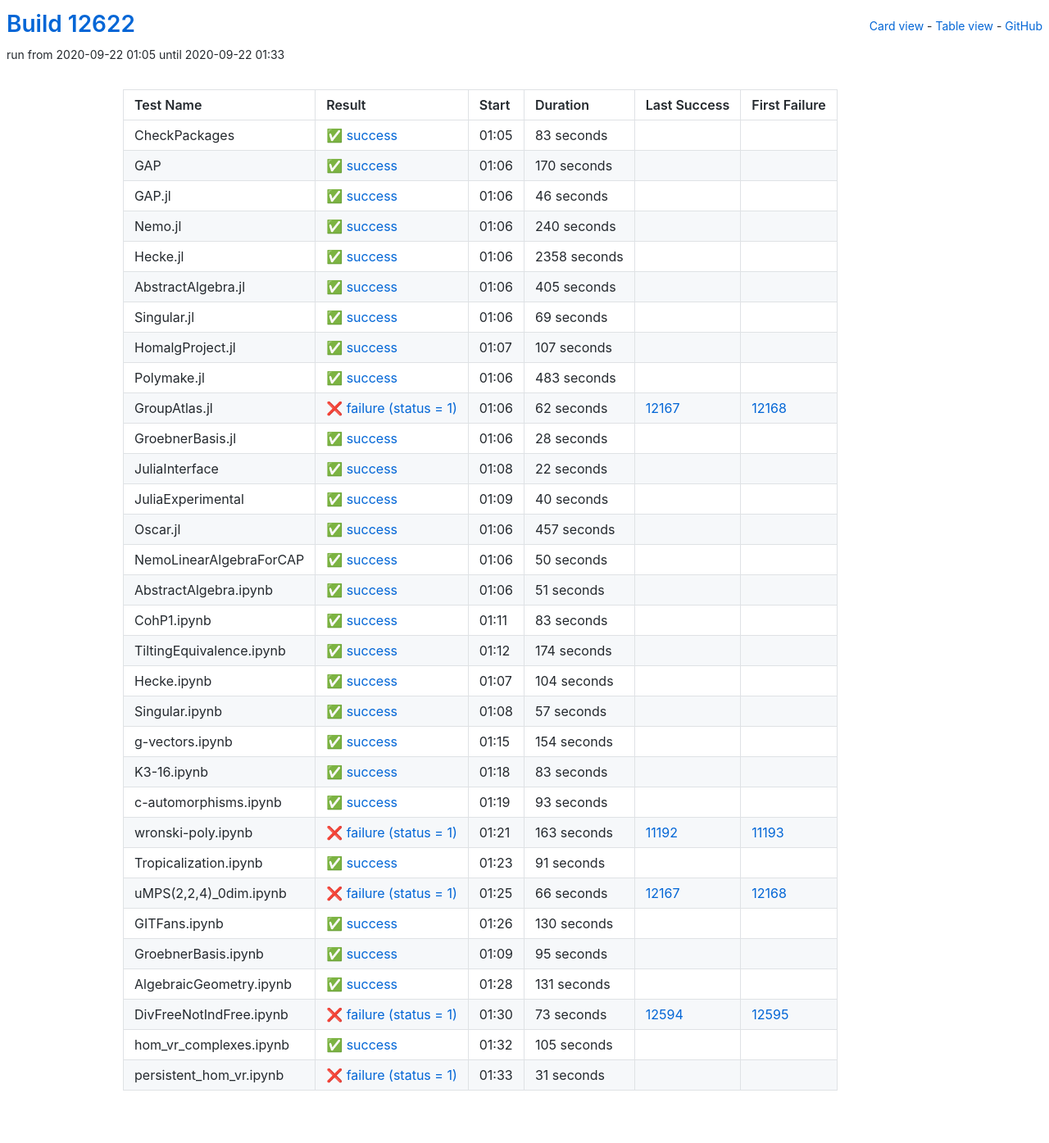
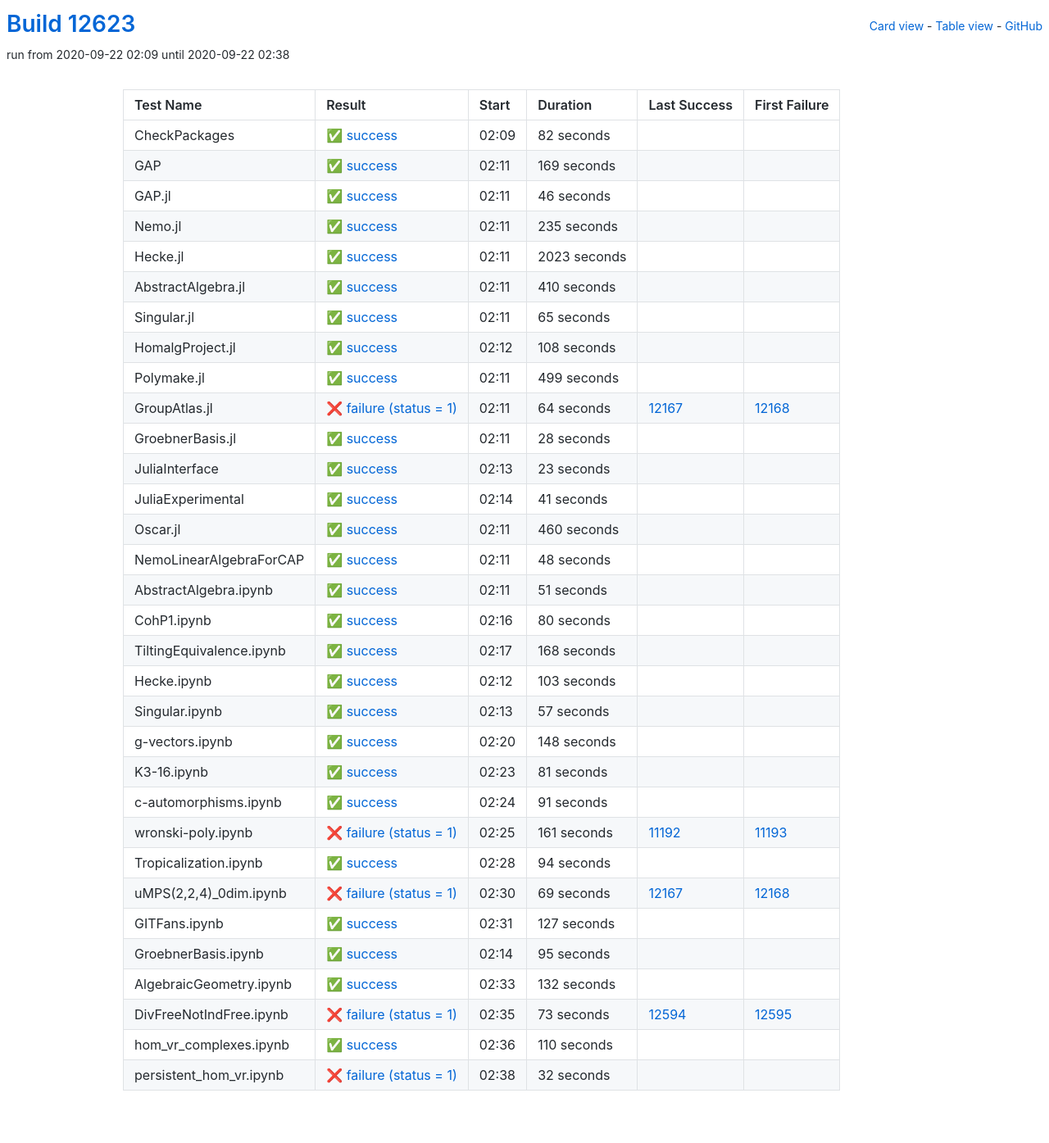
Before and after one commit to oscar-system/oscar-ci-status, a Jekyll site: the page built from table.html, in a window 1280 px wide. Shown: the whole page at 82% size. Built offline with Jekyll 4.4.1, drawn with Linux system fonts in a browser that asks for light colours.

Commit message:
Build #12623

```diff
--- a/_data/ci.yml
+++ b/_data/ci.yml
@@ -1,6 +1,6 @@
 ---
-build: 12622
-build_url: https://oscarci.mathematik.uni-kl.de/job/oscar/12622/
+build: 12623
+build_url: https://oscarci.mathematik.uni-kl.de/job/oscar/12623/
 job: oscar
 organization: oscar-system
 repo: oscar-ci-status
@@ -8,32 +8,32 @@ repourl: https://github.com/oscar-system/oscar-ci-status
 tests:
 - name: CheckPackages
   id: checkpackages
-  log: https://oscarci.mathematik.uni-kl.de/job/oscar/12622/artifact/logs/build-12622/CheckPackages.log
-  start: 2020-09-22 01:05
+  log: https://oscarci.mathematik.uni-kl.de/job/oscar/12623/artifact/logs/build-12623/CheckPackages.log
+  start: 2020-09-22 02:09
   success: true
   exitcode: 0
   status: success
-  duration: 83
+  duration: 82
   last_success: false
   last_success_url:
   first_failure: false
   first_failure_url:
 - name: GAP
   id: gap
-  log: https://oscarci.mathematik.uni-kl.de/job/oscar/12622/artifact/logs/build-12622/GAP.log
-  start: 2020-09-22 01:06
+  log: https://oscarci.mathematik.uni-kl.de/job/oscar/12623/artifact/logs/build-12623/GAP.log
+  start: 2020-09-22 02:11
   success: true
   exitcode: 0
   status: success
-  duration: 170
+  duration: 169
   last_success: false
   last_success_url:
   first_failure: false
   first_failure_url:
 - name: GAP.jl
   id: gap-jl
-  log: https://oscarci.mathematik.uni-kl.de/job/oscar/12622/artifact/logs/build-12622/GAP.jl.log
-  start: 2020-09-22 01:06
+  log: https://oscarci.mathematik.uni-kl.de/job/oscar/12623/artifact/logs/build-12623/GAP.jl.log
+  start: 2020-09-22 02:11
   success: true
   exitcode: 0
   status: success
@@ -44,92 +44,92 @@ tests:
   first_failure_url:
 - name: Nemo.jl
   id: nemo-jl
-  log: https://oscarci.mathematik.uni-kl.de/job/oscar/12622/artifact/logs/build-12622/Nemo.jl.log
-  start: 2020-09-22 01:06
+  log: https://oscarci.mathematik.uni-kl.de/job/oscar/12623/artifact/logs/build-12623/Nemo.jl.log
+  start: 2020-09-22 02:11
   success: true
   exitcode: 0
   status: success
-  duration: 240
+  duration: 235
   last_success: false
   last_success_url:
   first_failure: false
   first_failure_url:
 - name: Hecke.jl
   id: hecke-jl
-  log: https://oscarci.mathematik.uni-kl.de/job/oscar/12622/artifact/logs/build-12622/Hecke.jl.log
-  start: 2020-09-22 01:06
+  log: https://oscarci.mathematik.uni-kl.de/job/oscar/12623/artifact/logs/build-12623/Hecke.jl.log
+  start: 2020-09-22 02:11
   success: true
   exitcode: 0
   status: success
-  duration: 2358
+  duration: 2023
   last_success: false
   last_success_url:
   first_failure: false
   first_failure_url:
 - name: AbstractAlgebra.jl
   id: abstractalgebra-jl
-  log: https://oscarci.mathematik.uni-kl.de/job/oscar/12622/artifact/logs/build-12622/AbstractAlgebra.jl.log
-  start: 2020-09-22 01:06
+  log: https://oscarci.mathematik.uni-kl.de/job/oscar/12623/artifact/logs/build-12623/AbstractAlgebra.jl.log
+  start: 2020-09-22 02:11
   success: true
   exitcode: 0
   status: success
-  duration: 405
+  duration: 410
   last_success: false
   last_success_url:
   first_failure: false
   first_failure_url:
 - name: Singular.jl
   id: singular-jl
-  log: https://oscarci.mathematik.uni-kl.de/job/oscar/12622/artifact/logs/build-12622/Singular.jl.log
-  start: 2020-09-22 01:06
+  log: https://oscarci.mathematik.uni-kl.de/job/oscar/12623/artifact/logs/build-12623/Singular.jl.log
+  start: 2020-09-22 02:11
   success: true
   exitcode: 0
   status: success
-  duration: 69
+  duration: 65
   last_success: false
   last_success_url:
   first_failure: false
   first_failure_url:
 - name: HomalgProject.jl
   id: homalgproject-jl
-  log: https://oscarci.mathematik.uni-kl.de/job/oscar/12622/artifact/logs/build-12622/HomalgProject.jl.log
-  start: 2020-09-22 01:07
+  log: https://oscarci.mathematik.uni-kl.de/job/oscar/12623/artifact/logs/build-12623/HomalgProject.jl.log
+  start: 2020-09-22 02:12
   success: true
   exitcode: 0
   status: success
-  duration: 107
+  duration: 108
   last_success: false
   last_success_url:
   first_failure: false
   first_failure_url:
 - name: Polymake.jl
   id: polymake-jl
-  log: https://oscarci.mathematik.uni-kl.de/job/oscar/12622/artifact/logs/build-12622/Polymake.jl.log
-  start: 2020-09-22 01:06
+  log: https://oscarci.mathematik.uni-kl.de/job/oscar/12623/artifact/logs/build-12623/Polymake.jl.log
+  start: 2020-09-22 02:11
   success: true
   exitcode: 0
   status: success
-  duration: 483
+  duration: 499
   last_success: false
   last_success_url:
   first_failure: false
   first_failure_url:
 - name: GroupAtlas.jl
   id: groupatlas-jl
-  log: https://oscarci.mathematik.uni-kl.de/job/oscar/12622/artifact/logs/build-12622/GroupAtlas.jl.log
-  start: 2020-09-22 01:06
+  log: https://oscarci.mathematik.uni-kl.de/job/oscar/12623/artifact/logs/build-12623/GroupAtlas.jl.log
+  start: 2020-09-22 02:11
   success: false
   exitcode: 1
   status: failure
-  duration: 62
+  duration: 64
   last_success: 12167
   last_success_url: https://oscarci.mathematik.uni-kl.de/job/oscar/12167/
   first_failure: 12168
   first_failure_url: https://oscarci.mathematik.uni-kl.de/job/oscar/12168/
 - name: GroebnerBasis.jl
   id: groebnerbasis-jl
-  log: https://oscarci.mathematik.uni-kl.de/job/oscar/12622/artifact/logs/build-12622/GroebnerBasis.jl.log
-  start: 2020-09-22 01:06
+  log: https://oscarci.mathematik.uni-kl.de/job/oscar/12623/artifact/logs/build-12623/GroebnerBasis.jl.log
+  start: 2020-09-22 02:11
   success: true
   exitcode: 0
   status: success
@@ -140,56 +140,56 @@ tests:
   first_failure_url:
 - name: JuliaInterface
   id: juliainterface
-  log: https://oscarci.mathematik.uni-kl.de/job/oscar/12622/artifact/logs/build-12622/JuliaInterface.log
-  start: 2020-09-22 01:08
+  log: https://oscarci.mathematik.uni-kl.de/job/oscar/12623/artifact/logs/build-12623/JuliaInterface.log
+  start: 2020-09-22 02:13
   success: true
   exitcode: 0
   status: success
-  duration: 22
+  duration: 23
   last_success: false
   last_success_url:
   first_failure: false
   first_failure_url:
 - name: JuliaExperimental
   id: juliaexperimental
-  log: https://oscarci.mathematik.uni-kl.de/job/oscar/12622/artifact/logs/build-12622/JuliaExperimental.log
-  start: 2020-09-22 01:09
+  log: https://oscarci.mathematik.uni-kl.de/job/oscar/12623/artifact/logs/build-12623/JuliaExperimental.log
+  start: 2020-09-22 02:14
   success: true
   exitcode: 0
   status: success
-  duration: 40
+  duration: 41
   last_success: false
   last_success_url:
   first_failure: false
   first_failure_url:
 - name: Oscar.jl
   id: oscar-jl
-  log: https://oscarci.mathematik.uni-kl.de/job/oscar/12622/artifact/logs/build-12622/Oscar.jl.log
-  start: 2020-09-22 01:06
+  log: https://oscarci.mathematik.uni-kl.de/job/oscar/12623/artifact/logs/build-12623/Oscar.jl.log
+  start: 2020-09-22 02:11
   success: true
   exitcode: 0
   status: success
-  duration: 457
+  duration: 460
   last_success: false
   last_success_url:
   first_failure: false
   first_failure_url:
 - name: NemoLinearAlgebraForCAP
   id: nemolinearalgebraforcap
-  log: https://oscarci.mathematik.uni-kl.de/job/oscar/12622/artifact/logs/build-12622/NemoLinearAlgebraForCAP.log
-  start: 2020-09-22 01:06
+  log: https://oscarci.mathematik.uni-kl.de/job/oscar/12623/artifact/logs/build-12623/NemoLinearAlgebraForCAP.log
+  start: 2020-09-22 02:11
   success: true
   exitcode: 0
   status: success
-  duration: 50
+  duration: 48
   last_success: false
   last_success_url:
   first_failure: false
   first_failure_url:
 - name: AbstractAlgebra.ipynb
   id: abstractalgebra-ipynb
-  log: https://oscarci.mathematik.uni-kl.de/job/oscar/12622/artifact/logs/build-12622/AbstractAlgebra.ipynb.log
-  start: 2020-09-22 01:06
+  log: https://oscarci.mathematik.uni-kl.de/job/oscar/12623/artifact/logs/build-12623/AbstractAlgebra.ipynb.log
+  start: 2020-09-22 02:11
   success: true
   exitcode: 0
   status: success
@@ -200,44 +200,44 @@ tests:
   first_failure_url:
 - name: CohP1.ipynb
   id: cohp1-ipynb
-  log: https://oscarci.mathematik.uni-kl.de/job/oscar/12622/artifact/logs/build-12622/CohP1.ipynb.log
-  start: 2020-09-22 01:11
+  log: https://oscarci.mathematik.uni-kl.de/job/oscar/12623/artifact/logs/build-12623/CohP1.ipynb.log
+  start: 2020-09-22 02:16
   success: true
   exitcode: 0
   status: success
-  duration: 83
+  duration: 80
   last_success: false
   last_success_url:
   first_failure: false
   first_failure_url:
 - name: TiltingEquivalence.ipynb
   id: tiltingequivalence-ipynb
-  log: https://oscarci.mathematik.uni-kl.de/job/oscar/12622/artifact/logs/build-12622/TiltingEquivalence.ipynb.log
-  start: 2020-09-22 01:12
+  log: https://oscarci.mathematik.uni-kl.de/job/oscar/12623/artifact/logs/build-12623/TiltingEquivalence.ipynb.log
+  start: 2020-09-22 02:17
   success: true
   exitcode: 0
   status: success
-  duration: 174
+  duration: 168
   last_success: false
   last_success_url:
   first_failure: false
   first_failure_url:
 - name: Hecke.ipynb
   id: hecke-ipynb
-  log: https://oscarci.mathematik.uni-kl.de/job/oscar/12622/artifact/logs/build-12622/Hecke.ipynb.log
-  start: 2020-09-22 01:07
+  log: https://oscarci.mathematik.uni-kl.de/job/oscar/12623/artifact/logs/build-12623/Hecke.ipynb.log
+  start: 2020-09-22 02:12
   success: true
   exitcode: 0
   status: success
-  duration: 104
+  duration: 103
   last_success: false
   last_success_url:
   first_failure: false
   first_failure_url:
 - name: Singular.ipynb
   id: singular-ipynb
-  log: https://oscarci.mathematik.uni-kl.de/job/oscar/12622/artifact/logs/build-12622/Singular.ipynb.log
-  start: 2020-09-22 01:08
+  log: https://oscarci.mathematik.uni-kl.de/job/oscar/12623/artifact/logs/build-12623/Singular.ipynb.log
+  start: 2020-09-22 02:13
   success: true
   exitcode: 0
   status: success
@@ -248,56 +248,32 @@ tests:
   first_failure_url:
 - name: g-vectors.ipynb
   id: g-vectors-ipynb
-  log: https://oscarci.mathematik.uni-kl.de/job/oscar/12622/artifact/logs/build-12622/g-vectors.ipynb.log
-  start: 2020-09-22 01:15
+  log: https://oscarci.mathematik.uni-kl.de/job/oscar/12623/artifact/logs/build-12623/g-vectors.ipynb.log
+  start: 2020-09-22 02:20
   success: true
   exitcode: 0
   status: success
-  duration: 154
+  duration: 148
   last_success: false
   last_success_url:
   first_failure: false
   first_failure_url:
 - name: K3-16.ipynb
   id: k3-16-ipynb
-  log: https://oscarci.mathematik.uni-kl.de/job/oscar/12622/artifact/logs/build-12622/K3-16.ipynb.log
-  start: 2020-09-22 01:18
+  log: https://oscarci.mathematik.uni-kl.de/job/oscar/12623/artifact/logs/build-12623/K3-16.ipynb.log
+  start: 2020-09-22 02:23
   success: true
   exitcode: 0
   status: success
-  duration: 83
+  duration: 81
   last_success: false
   last_success_url:
   first_failure: false
   first_failure_url:
 - name: c-automorphisms.ipynb
   id: c-automorphisms-ipynb
-  log: https://oscarci.mathematik.uni-kl.de/job/oscar/12622/artifact/logs/build-12622/c-automorphisms.ipynb.log
-  start: 2020-09-22 01:19
-  success: true
-  exitcode: 0
-  status: success
-  duration: 93
-  last_success: false
-  last_success_url:
-  first_failure: false
-  first_failure_url:
-- name: wronski-poly.ipynb
-  id: wronski-poly-ipynb
-  log: https://oscarci.mathematik.uni-kl.de/job/oscar/12622/artifact/logs/build-12622/wronski-poly.ipynb.log
-  start: 2020-09-22 01:21
-  success: false
-  exitcode: 1
-  status: failure
-  duration: 163
-  last_success: 11192
-  last_success_url: https://oscarci.mathematik.uni-kl.de/job/oscar/11192/
-  first_failure: 11193
-  first_failure_url: https://oscarci.mathematik.uni-kl.de/job/oscar/11193/
-- name: Tropicalization.ipynb
-  id: tropicalization-ipynb
-  log: https://oscarci.mathematik.uni-kl.de/job/oscar/12622/artifact/logs/build-12622/Tropicalization.ipynb.log
-  start: 2020-09-22 01:23
+  log: https://oscarci.mathematik.uni-kl.de/job/oscar/12623/artifact/logs/build-12623/c-automorphisms.ipynb.log
+  start: 2020-09-22 02:24
   success: true
   exitcode: 0
   status: success
@@ -306,34 +282,58 @@ tests:
   last_success_url:
   first_failure: false
   first_failure_url:
-- name: uMPS(2,2,4)_0dim.ipynb
-  id: umps-2-2-4-0dim-ipynb
-  log: https://oscarci.mathematik.uni-kl.de/job/oscar/12622/artifact/logs/build-12622/uMPS-2-2-4-_0dim.ipynb.log
-  start: 2020-09-22 01:25
+- name: wronski-poly.ipynb
+  id: wronski-poly-ipynb
+  log: https://oscarci.mathematik.uni-kl.de/job/oscar/12623/artifact/logs/build-12623/wronski-poly.ipynb.log
+  start: 2020-09-22 02:25
   success: false
   exitcode: 1
   status: failure
-  duration: 66
+  duration: 161
+  last_success: 11192
+  last_success_url: https://oscarci.mathematik.uni-kl.de/job/oscar/11192/
+  first_failure: 11193
+  first_failure_url: https://oscarci.mathematik.uni-kl.de/job/oscar/11193/
+- name: Tropicalization.ipynb
+  id: tropicalization-ipynb
+  log: https://oscarci.mathematik.uni-kl.de/job/oscar/12623/artifact/logs/build-12623/Tropicalization.ipynb.log
+  start: 2020-09-22 02:28
+  success: true
+  exitcode: 0
+  status: success
+  duration: 94
+  last_success: false
+  last_success_url:
+  first_failure: false
+  first_failure_url:
+- name: uMPS(2,2,4)_0dim.ipynb
+  id: umps-2-2-4-0dim-ipynb
+  log: https://oscarci.mathematik.uni-kl.de/job/oscar/12623/artifact/logs/build-12623/uMPS-2-2-4-_0dim.ipynb.log
+  start: 2020-09-22 02:30
+  success: false
+  exitcode: 1
+  status: failure
+  duration: 69
   last_success: 12167
   last_success_url: https://oscarci.mathematik.uni-kl.de/job/oscar/12167/
   first_failure: 12168
   first_failure_url: https://oscarci.mathematik.uni-kl.de/job/oscar/12168/
 - name: GITFans.ipynb
   id: gitfans-ipynb
-  log: https://oscarci.mathematik.uni-kl.de/job/oscar/12622/artifact/logs/build-12622/GITFans.ipynb.log
-  start: 2020-09-22 01:26
+  log: https://oscarci.mathematik.uni-kl.de/job/oscar/12623/artifact/logs/build-12623/GITFans.ipynb.log
+  start: 2020-09-22 02:31
   success: true
   exitcode: 0
   status: success
-  duration: 130
+  duration: 127
   last_success: false
   last_success_url:
   first_failure: false
   first_failure_url:
 - name: GroebnerBasis.ipynb
   id: groebnerbasis-ipynb
-  log: https://oscarci.mathematik.uni-kl.de/job/oscar/12622/artifact/logs/build-12622/GroebnerBasis.ipynb.log
-  start: 2020-09-22 01:09
+  log: https://oscarci.mathematik.uni-kl.de/job/oscar/12623/artifact/logs/build-12623/GroebnerBasis.ipynb.log
+  start: 2020-09-22 02:14
   success: true
   exitcode: 0
   status: success
@@ -344,20 +344,20 @@ tests:
   first_failure_url:
 - name: AlgebraicGeometry.ipynb
   id: algebraicgeometry-ipynb
-  log: https://oscarci.mathematik.uni-kl.de/job/oscar/12622/artifact/logs/build-12622/AlgebraicGeometry.ipynb.log
-  start: 2020-09-22 01:28
+  log: https://oscarci.mathematik.uni-kl.de/job/oscar/12623/artifact/logs/build-12623/AlgebraicGeometry.ipynb.log
+  start: 2020-09-22 02:33
   success: true
   exitcode: 0
   status: success
-  duration: 131
+  duration: 132
   last_success: false
   last_success_url:
   first_failure: false
   first_failure_url:
 - name: DivFreeNotIndFree.ipynb
   id: divfreenotindfree-ipynb
-  log: https://oscarci.mathematik.uni-kl.de/job/oscar/12622/artifact/logs/build-12622/DivFreeNotIndFree.ipynb.log
-  start: 2020-09-22 01:30
+  log: https://oscarci.mathematik.uni-kl.de/job/oscar/12623/artifact/logs/build-12623/DivFreeNotIndFree.ipynb.log
+  start: 2020-09-22 02:35
   success: false
   exitcode: 1
   status: failure
@@ -368,24 +368,24 @@ tests:
   first_failure_url: https://oscarci.mathematik.uni-kl.de/job/oscar/12595/
 - name: hom_vr_complexes.ipynb
   id: hom-vr-complexes-ipynb
-  log: https://oscarci.mathematik.uni-kl.de/job/oscar/12622/artifact/logs/build-12622/hom_vr_complexes.ipynb.log
-  start: 2020-09-22 01:32
+  log: https://oscarci.mathematik.uni-kl.de/job/oscar/12623/artifact/logs/build-12623/hom_vr_complexes.ipynb.log
+  start: 2020-09-22 02:36
   success: true
   exitcode: 0
   status: success
-  duration: 105
+  duration: 110
   last_success: false
   last_success_url:
   first_failure: false
   first_failure_url:
 - name: persistent_hom_vr.ipynb
   id: persistent-hom-vr-ipynb
-  log: https://oscarci.mathematik.uni-kl.de/job/oscar/12622/artifact/logs/build-12622/persistent_hom_vr.ipynb.log
-  start: 2020-09-22 01:33
+  log: https://oscarci.mathematik.uni-kl.de/job/oscar/12623/artifact/logs/build-12623/persistent_hom_vr.ipynb.log
+  start: 2020-09-22 02:38
   success: false
   exitcode: 1
   status: failure
-  duration: 31
+  duration: 32
   last_success: false
   last_success_url:
   first_failure: false
```
Also changed, not shown: README.md.
